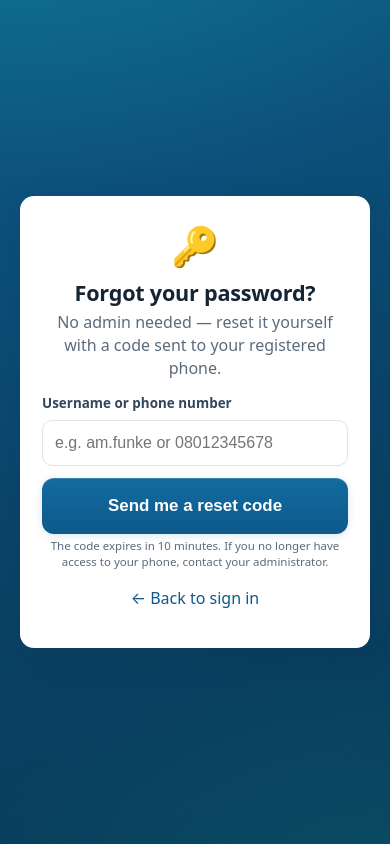
After one commit to Hcarepro2026/hositalsuite, a Flask app: page /forgot-password in a window 390 px wide. The commit adds this page. Run offline with Flask 3, Linux system fonts and the light colour scheme.

Commit message:
Self-service forgot/reset password (phone OTP) — lifts burden off the admin
- /forgot-password: username-or-phone lookup (generic response, no account
  enumeration), 6-digit single-use OTP, 10-min expiry, 5 attempts, rate-limited
- Delivery via SMS provider interface (Termii/Twilio/sandbox), email fallback,
  dev-only log fallback when no channel configured
- /reset-password: OTP verify + strength policy, clears must_change_password,
  audit-logged; 'Forgot password?' link on login page
- PasswordReset model; 4 new tests (86 total, green SQLite + PostgreSQL 17)

```diff
--- /dev/null
+++ b/app/templates/forgot_password.html
@@ -0,0 +1,36 @@
+<!doctype html>
+<html lang="en">
+<head>
+<meta charset="utf-8">
+<meta name="viewport" content="width=device-width, initial-scale=1">
+<title>Forgot password — Hospital Suite</title>
+<link rel="stylesheet" href="{{ url_for('static', filename='css/app.css') }}">
+</head>
+<body>
+<div class="login-wrap">
+  <div class="card login-card pad-lg">
+    <div class="center mb">
+      <div style="font-size:2.4rem">🔑</div>
+      <h1 style="margin:4px 0 2px">Forgot your password?</h1>
+      <div class="muted">No admin needed — reset it yourself with a code
+      sent to your registered phone.</div>
+    </div>
+    {% with messages = get_flashed_messages(with_categories=true) %}
+      {% for cat, msg in messages %}<div class="flash {{ cat }}">{{ msg }}</div>{% endfor %}
+    {% endwith %}
+    <form method="post" action="/forgot-password">
+      <input type="hidden" name="_csrf" value="{{ csrf_token() }}">
+      <label>Username or phone number</label>
+      <input type="text" name="identifier" required autocapitalize="none"
+             placeholder="e.g. am.funke or 08012345678">
+      <div class="mt">
+        <button class="btn big" type="submit" style="width:100%">Send me a reset code</button>
+      </div>
+    </form>
+    <p class="hint center mt">The code expires in 10 minutes.
+      If you no longer have access to your phone, contact your administrator.</p>
+    <p class="center"><a href="/login">← Back to sign in</a></p>
+  </div>
+</div>
+</body>
+</html>
--- a/app/templates/login.html
+++ b/app/templates/login.html
@@ -28,6 +28,7 @@
       <div class="mt">
         <button class="btn big" type="submit" style="width:100%">Sign in</button>
       </div>
+      <p class="center mt"><a href="/forgot-password">Forgot password? Reset it yourself →</a></p>
     </form>
     <p class="hint center mt">Patients &amp; visitors: you do not need an account to make a complaint.
       Scan the complaint QR code or ask at reception.</p>
--- a/app/views/auth.py
+++ b/app/views/auth.py
@@ -1,14 +1,21 @@
 """Authentication views."""
 from __future__ import annotations
 
+import secrets
+from datetime import timedelta
+
 from flask import Blueprint, flash, redirect, render_template, request, session, url_for
 from flask_login import current_user, login_user, logout_user
+from werkzeug.security import check_password_hash, generate_password_hash
 
 from ..audit import audit
-from ..models import User, db, now_naive
+from ..models import PasswordReset, User, db, now_naive
 from ..security import password_strength_errors, rate_limit, require_login
 
 bp = Blueprint("auth", __name__)
+
+OTP_TTL_MINUTES = 10
+OTP_MAX_ATTEMPTS = 5
 
 # pages reachable while a password change is pending
 ALLOWED_WHEN_PENDING = ("auth.change_password", "auth.change_password_post",
@@ -102,3 +109,121 @@ def enforce_pending_password_change():
     if request.endpoint in ALLOWED_WHEN_PENDING:
         return None
     return redirect(url_for("auth.change_password"))
+
+
+# ================================================================ self-service password reset
+def _find_active_user(identifier: str):
+    ident = (identifier or "").strip()
+    if not ident:
+        return None
+    q = db.session.query(User).filter_by(active=True)
+    u = q.filter(User.username == ident.lower()).first()
+    if u:
+        return u
+    digits = ident.replace(" ", "").replace("-", "").replace("+", "")
+    return db.session.query(User).filter_by(active=True).filter(
+        User.phone.like(f"%{digits[-9:]}%") if len(digits) >= 9 else User.phone == ident).first()
+
+
+@bp.get("/forgot-password")
+def forgot_password():
+    return render_template("forgot_password.html")
+
+
+@bp.post("/forgot-password")
+@rate_limit(limit=5, window=300.0, key_extra="forgot")
+def forgot_password_post():
+    identifier = request.form.get("identifier") or ""
+    user = _find_active_user(identifier)
+    # Generic message regardless — never reveal whether an account exists.
+    flash("If that username or phone number exists and is active, a 6-digit reset "
+          "code has been sent to the registered phone (or email). It expires in "
+          f"{OTP_TTL_MINUTES} minutes.", "info")
+    if user is None:
+        return redirect(url_for("auth.forgot_password"))
+
+    otp = f"{secrets.randbelow(1000000):06d}"
+    # invalidate previous unused codes for this user
+    db.session.query(PasswordReset).filter_by(user_id=user.id, used_at=None).update(
+        {"used_at": now_naive()})
+    db.session.add(PasswordReset(user_id=user.id, otp_hash=generate_password_hash(otp),
+                                 channel="sms",
+                                 expires_at=now_naive() + timedelta(minutes=OTP_TTL_MINUTES)))
+    db.session.commit()
+
+    body = f"{OTP_TTL_MINUTES}-min password reset code: {otp}. If you did not request this, ignore it."
+    delivered = False
+    if user.phone:
+        from .. import sms as sms_engine
+        from ..tasks import dispatch_delivery
+        from flask import current_app
+        sms_engine.queue_sms(user.org_id, user.phone, body, kind="alert",
+                             entity_type="password_reset", entity_id=user.id)
+        dispatch_delivery()
+        if current_app.config.get("SMS_MODE", "sandbox") == "sandbox":
+            print(f"[DEV] password-reset OTP for {user.username}: {otp}")
+        delivered = True
+    if not delivered and user.email:
+        from ..notifications import _send_email
+        err = _send_email(user, "Password reset code", body)
+        delivered = err is None
+    if not delivered:
+        # no channel available — dev/demo fallback only; production must have SMS/email
+        print(f"[DEV] no delivery channel; password-reset OTP for {user.username}: {otp}")
+    audit("PASSWORD_RESET_REQUESTED", "user", user.id, {"channel": "sms" if user.phone else "email"})
+    db.session.commit()
+    return redirect(url_for("auth.reset_password"))
+
+
+@bp.get("/reset-password")
+def reset_password():
+    return render_template("reset_password.html")
+
+
+@bp.post("/reset-password")
+@rate_limit(limit=8, window=300.0, key_extra="reset")
+def reset_password_post():
+    identifier = request.form.get("identifier") or ""
+    otp = (request.form.get("otp") or "").strip()
+    new_pw = request.form.get("new_password") or ""
+    confirm = request.form.get("confirm_password") or ""
+
+    user = _find_active_user(identifier)
+    row = None
+    if user:
+        row = (db.session.query(PasswordReset)
+               .filter_by(user_id=user.id, used_at=None)
+               .order_by(PasswordReset.id.desc()).first())
+
+    def fail(msg):
+        flash(msg, "error")
+        return render_template("reset_password.html"), 401
+
+    if not user or not row:
+        return fail("Invalid request. Start again from 'Forgot password'.")
+    if row.expires_at < now_naive():
+        return fail("That code has expired. Request a new one.")
+    if row.attempts >= OTP_MAX_ATTEMPTS:
+        return fail("Too many attempts. Request a new code.")
+    row.attempts += 1
+    if not check_password_hash(row.otp_hash, otp):
+        db.session.commit()
+        return fail("Incorrect code. Check the 6 digits and try again.")
+
+    if new_pw != confirm:
+        db.session.commit()
+        return fail("The new passwords do not match.")
+    errs = password_strength_errors(new_pw)
+    if errs:
+        db.session.commit()
+        for e in errs:
+            flash(e, "error")
+        return render_template("reset_password.html"), 422
+
+    row.used_at = now_naive()
+    user.set_password(new_pw)
+    user.must_change_password = False
+    audit("PASSWORD_RESET_COMPLETED", "user", user.id, {"self_service": True})
+    db.session.commit()
+    flash("Password updated. Sign in with your new password.", "success")
+    return redirect(url_for("auth.login"))
--- /dev/null
+++ b/ss.txt
@@ -0,0 +1,5 @@
+# Netscape HTTP Cookie File
+# https://curl.se/docs/http-cookies.html
+# This file was generated by libcurl! Edit at your own risk.
+
+#HttpOnly_127.0.0.1	FALSE	/	FALSE	0	session	eyJfY3NyZiI6IjR1NXVrcGRLcVZldzE0Ri1EaVVMX2RoODdTS3FZcDV1Skh4ZzEtZFJ1RXcifQ.an7XjQ.okAo0OWfooDToJwXGDWW7Pqa_NI
```
Also changed, not shown: app/models.py (+14 -0 lines), app/templates/reset_password.html (added, +39 -0 lines), tests/test_selfservice.py (added, +83 -0 lines), 1 other file.
